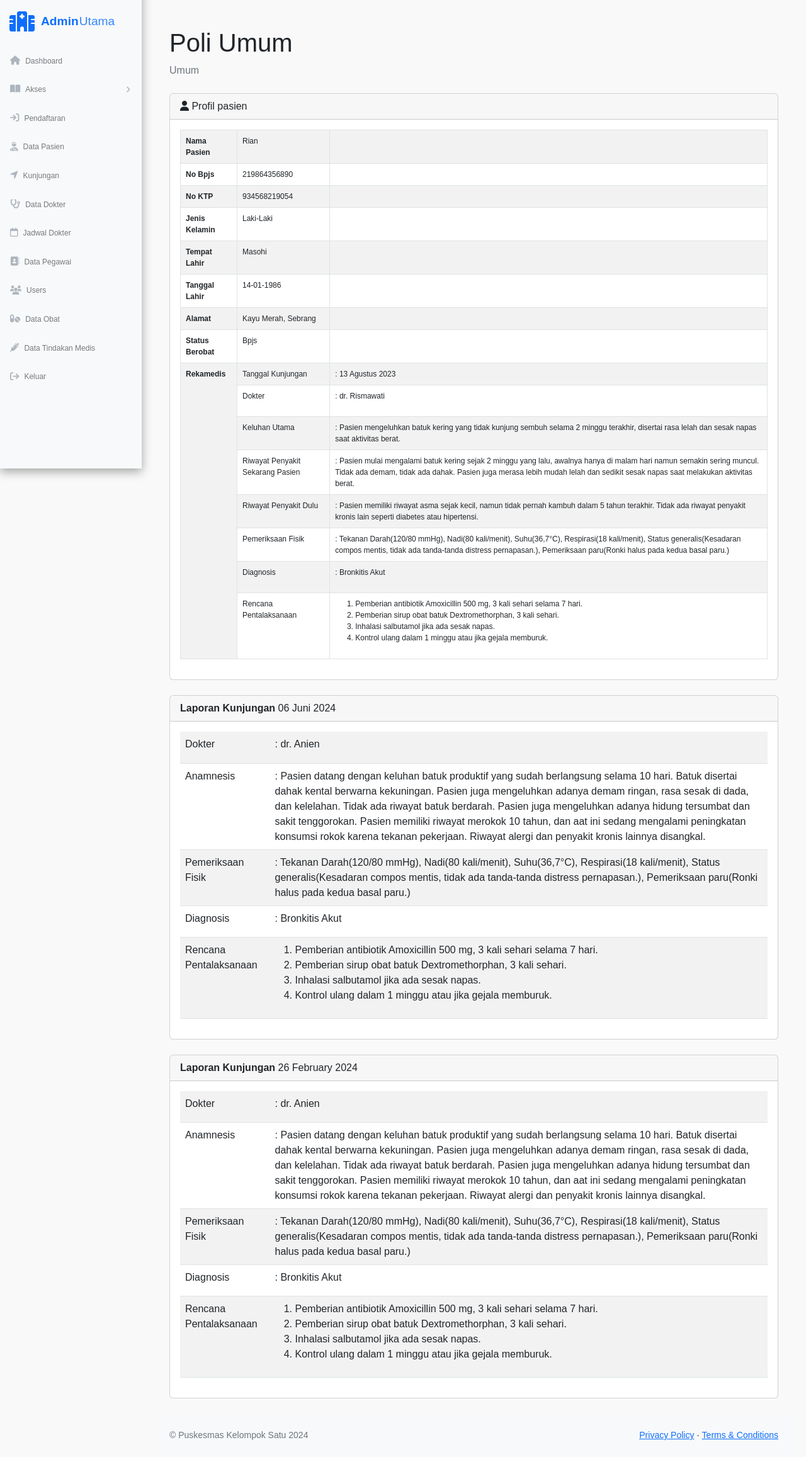
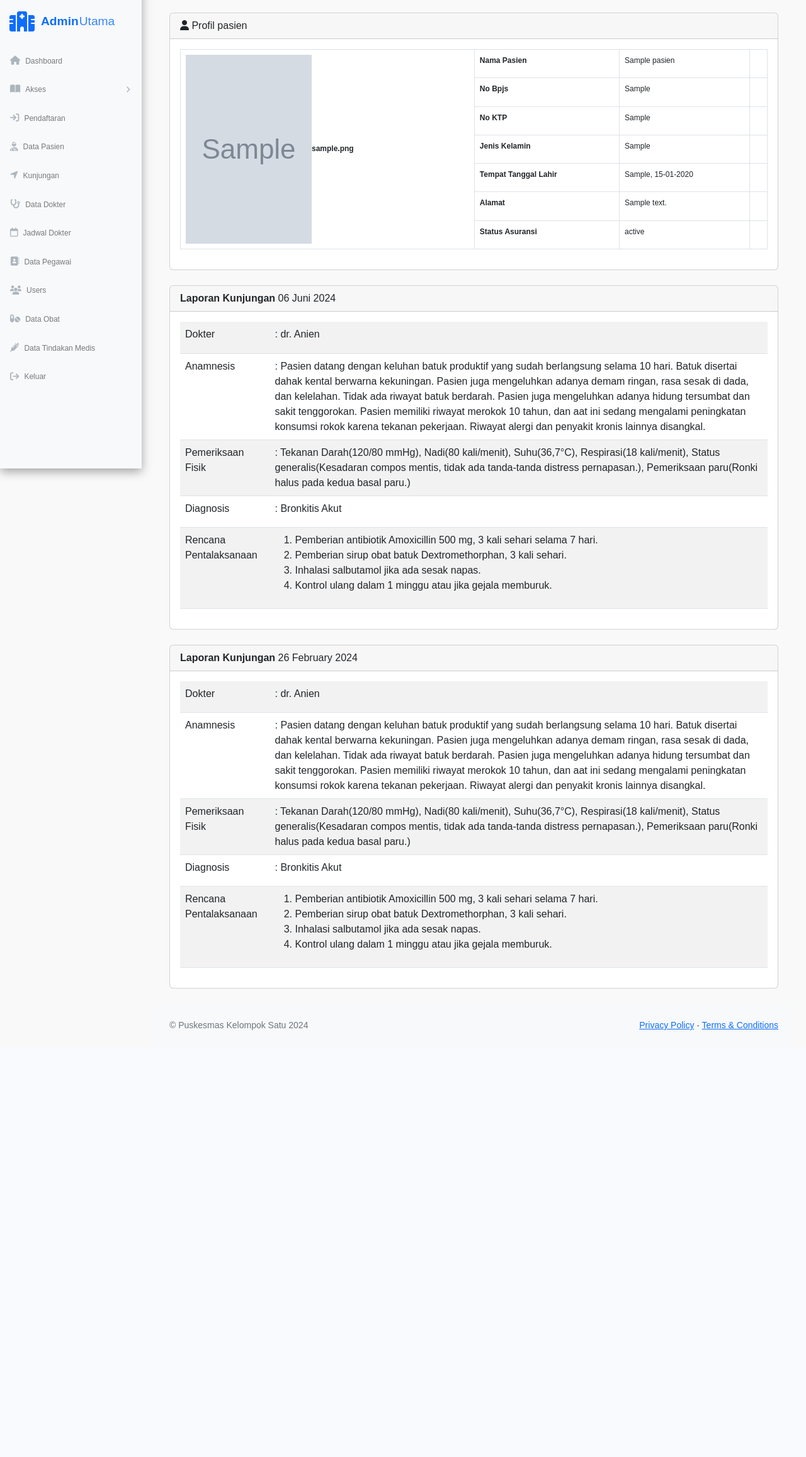
Before and after one commit to rskymaulna/simpus_real, a PHP site: page /profil-pasien.php?id=1 in a window 1280 px wide. Shown: the part 56-2370 px from the top of the page at 63% size. After the commit the page ends 1692 px from the top, so only its background shows below. Run offline with PHP 8.4, Linux system fonts and the light colour scheme; tables that the repository leaves empty or names only in its code hold one stand-in row (values such as "Sample post"); grey boxes marked "Sample" are stand-in pictures; some libraries are stand-ins or nearby versions.

Commit message:
membuat profil pasien

```diff
--- a/admin umum/edit-pasien.php
+++ b/admin umum/edit-pasien.php
@@ -33,7 +33,7 @@ if(isset($_POST['submit'])){
     if(editPasien($id, $_POST) > 0){
         echo "<script>
                     alert('Data berhasil diubah !');
-                    window.location.href='data-pendaftaran.php';
+                    window.location.href='data-pasien.php';
                 </script>";
     }else {
         echo "<script>
@@ -53,7 +53,7 @@ if(isset($_POST['submit'])){
                             <div class="card-body">
                              <form action="" method="post" enctype="multipart/form-data">
                                 <table class="table table-custom table-borderless" style="font-size: 15px;">
-                                    <input type="hidden" name="foto lama" value="<?= $pasien['foto'] ?>">
+                                    <input type="hidden" name="foto_lama" value="<?= $pasien['foto'] ?>">
                                     <tr>
                                         <td class="daftar1"><label for="nama">Nama</label></td>
                                         <td class="daftar"><input type="text" value="<?= $pasien['nama_pasien'] ?>" name="nama" id="nama" class="w-100 p-3 form-control form-control-sm"></td>
--- a/admin umum/profil-pasien.php
+++ b/admin umum/profil-pasien.php
@@ -2,107 +2,56 @@
 include "../modulphp/function.php";
 include "layout/top.php";
 include "layout/side.php";
+$id = $_GET['id'];
 
+$pasien = tampil("SELECT * FROM pasien WHERE id_pasien = $id")[0];
 ?>
             <div id="layoutSidenav_content">
                 <main>
                     <div class="container-fluid px-4">
-                        <h1 class="mt-4">Poli Umum</h1>
-                        <ol class="breadcrumb mb-4">
-                            <li class="breadcrumb-item active">Umum</li>
-                        </ol>
                         <div class="card mb-4">
                             <div class="card-header">
                                 <i class="fas fa-user"></i>
                                 Profil pasien
                             </div>
                             <div class="card-body">
-                                <table class="table table-bordered table-custom table-striped" style="width: 100%;">
+                                <table class="table table-bordered table-custom" style="width: 100%;">
                                     <tbody>
                                         <tr>
+                                            <th rowspan="8"><img src="../image/pasien/<?= $pasien['foto'] ?>" alt="" style="width: 200px; height: 300px;"><?= $pasien['foto'] ?></th>
                                             <th scope="col">Nama Pasien</th>
-                                            <td>Rian</td>
+                                            <td><?= $pasien['nama_pasien'] ?></td>
                                             <td></td>
                                         </tr>
                                         <tr>
                                             <th scope="row">No Bpjs</th>
-                                            <td>219864356890</td>
+                                            <td><?= $pasien['no_asuransi'] ?></td>
                                             <td></td>
                                         </tr>
                                         <tr>
                                             <th scope="row">No KTP</th>
-                                            <td>934568219054</td>
+                                            <td><?= $pasien['nik'] ?></td>
                                             <td></td>
                                         </tr>
                                         <tr>
                                             <th scope="row">Jenis Kelamin</th>
-                                            <td>Laki-Laki</td>
+                                            <td><?= $pasien['jenis_kelamin'] ?></td>
                                             <td></td>
                                         </tr>
                                         <tr>
-                                            <th scope="row">Tempat Lahir</th>
-                                            <td>Masohi</td>
-                                            <td></td>
-                                        </tr>
-                                        <tr>
-                                            <th scope="row">Tanggal Lahir</th>
-                                            <td>14-01-1986</td>
+                                            <th scope="row">Tempat Tanggal Lahir</th>
+                                            <td><?= $pasien['tempat_lahir'] ?>, <?= date("d-m-Y", strtotime($pasien['tgl_lahir']))?></td>
                                             <td></td>
                                         </tr>
                                         <tr>
                                             <th scope="row">Alamat</th>
-                                            <td>Kayu Merah, Sebrang</td>
+                                            <td><?= $pasien['alamat'] ?></td>
                                             <td></td>
                                         </tr>
                                         <tr>
-                                            <th scope="row">Status Berobat</th>
-                                            <td>Bpjs</td>
+                                            <th scope="row">Status Asuransi</th>
+                                            <td><?= $pasien['status_asuransi'] ?></td>
                                             <td></td>
-                                        </tr>
-                                        <tr>
-                                            <th rowspan="8" valign="top" scope="row">Rekamedis</th>
-                                            <td valign="top" class="td2">Tanggal Kunjungan</td>
-                                            <td class="td3">: 13 Agustus 2023</td>
-                                        </tr>
-                                        <tr style="height: 50px;">
-                                            <td valign="top" scope="row" class="td2">Dokter</td>
-                                            <td class="td3">: dr. Rismawati</td>
-                                        </tr>
-                                        <tr style="height: 50px;">
-                                            <td valign="top" scope="row" class="td2">Keluhan Utama</td>
-                                            <td class="td3">: Pasien mengeluhkan batuk kering yang tidak kunjung sembuh selama 2 minggu terakhir, disertai rasa lelah dan sesak napas saat aktivitas berat.</td>
-                                        </tr>
-                                        <tr style="height: 50px;">
-                                            <td valign="top" class="td2">Riwayat Penyakit Sekarang Pasien</td>
-                                            <td class="td3">: Pasien mulai mengalami batuk kering sejak 2 minggu yang lalu, awalnya hanya di malam hari namun semakin sering muncul. Tidak ada demam, tidak ada dahak. Pasien juga merasa lebih mudah lelah dan sedikit sesak napas saat melakukan aktivitas berat.</td>
-                                        </tr>
-                                        <tr style="height: 50px;">
-                                            <td valign="top" class="td2">Riwayat Penyakit Dulu</td>
-                                            <td class="td3">: Pasien memiliki riwayat asma sejak kecil, namun tidak pernah kambuh dalam 5 tahun terakhir. Tidak ada riwayat penyakit kronis lain seperti diabetes atau hipertensi.</td>
-                                        </tr>
-                                        <tr style="height: 50px;">
-                                            <td valign="top" class="td2">Pemeriksaan Fisik</td>
-                                            <td class="td3">: Tekanan Darah(120/80 mmHg),
-                                                Nadi(80 kali/menit),
-                                                Suhu(36,7°C),
-                                                Respirasi(18 kali/menit),
-                                                Status generalis(Kesadaran compos mentis, tidak ada tanda-tanda distress pernapasan.),
-                                                Pemeriksaan paru(Ronki halus pada kedua basal paru.)</td>
-                                        </tr>
-                                        <tr style="height: 50px;">
-                                            <td class="td2">Diagnosis</td>
-                                            <td class="td3">: Bronkitis Akut</td>
-                                        </tr>
-                                        <tr style="height: 50px;">
-                                            <td valign="top" class="td2">Rencana Pentalaksanaan</td>
-                                            <td class="td3">
-                                                <ol type="1">
-                                                    <li>Pemberian antibiotik Amoxicillin 500 mg, 3 kali sehari selama 7 hari.</li>
-                                                    <li>Pemberian sirup obat batuk Dextromethorphan, 3 kali sehari.</li>
-                                                    <li>Inhalasi salbutamol jika ada sesak napas.</li>
-                                                    <li>Kontrol ulang dalam 1 minggu atau jika gejala memburuk.</li>
-                                                </ol>
-                                            </td>
                                         </tr>
                                     </tbody>
                                 </table>
--- a/modulphp/function.php
+++ b/modulphp/function.php
@@ -97,14 +97,16 @@ function editPasien($id, $data){
     $tempat_lahir = $data['tempat_lahir'];
     $status_nikah = $data['status_nikah'];
     $tgl_lahir    = $data['tgl_lahir'];
+    $fotol        = $data['foto_lama'];
 
     if($_FILES['foto']['error'] === 4){
-        $foto  = $data['foto lama'];
+        $foto  = $data['foto_lama'];
     }else {
+        unlink("../image/pasien/$fotol");
         $foto  = upFoto();
     }
 
-    $query = "UPDATE pasien SET nama_pasien = '$nama', nik = '$nik', jenis_kelamin = '$JenisK', alamat = '$alamat', no_telp = '$no_telp', no_telp_kerabat = '$no_telpk', status_asuransi = '$asuransi', no_asuransi = '$no_asuransi', tempat_lahir = '$tempat_lahir', tgl_lahir = '$tgl_lahir', status_pernikahan = '$status_nikah' WHERE id_pasien = $id";
+    $query = "UPDATE pasien SET nama_pasien = '$nama', nik = '$nik', jenis_kelamin = '$jenisK', alamat = '$alamat', no_telp = '$no_telp', no_telp_kerabat = '$no_telpk', status_asuransi = '$asuransi', no_asuransi = '$no_asuransi', tempat_lahir = '$tempat_lahir', tgl_lahir = '$tgl_lahir', status_pernikahan = '$status_nikah' WHERE id_pasien = $id";
 
     mysqli_query($conn, $query);
 
```
Also changed, not shown: image/pasien/677d40c7efc5b.jpg (added).
